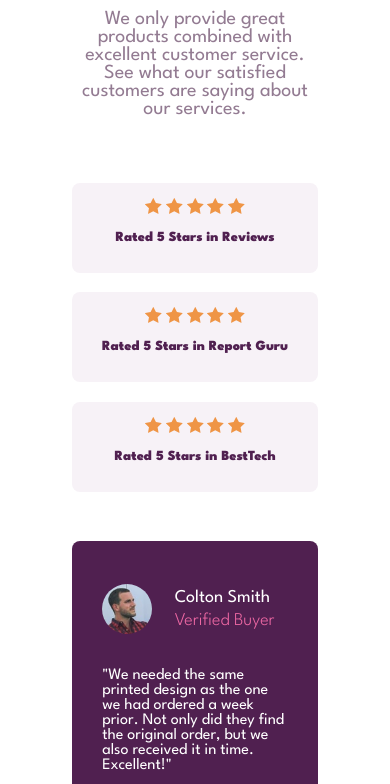
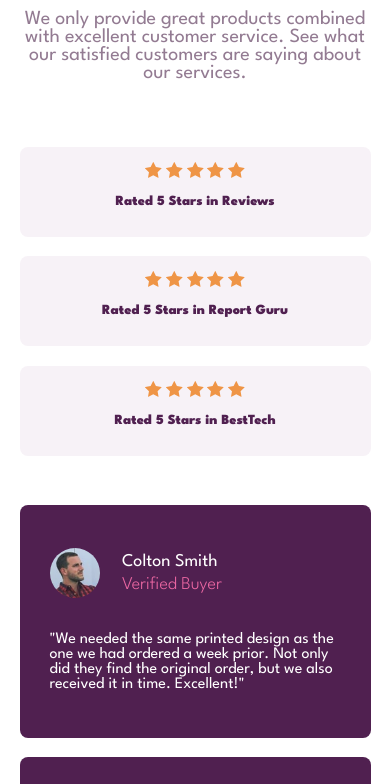
Before and after one commit to shakawillock/Social-Proof-Section, a plain HTML site: page index.html in a window 390 px wide. Shown: the part 213-997 px from the top of the page. Drawn offline with Linux system fonts and the light colour scheme.

Commit message:
Increase width on mobile devices

```diff
--- a/css/styles.css
+++ b/css/styles.css
@@ -201,6 +201,12 @@ body {
 }
 
 @media (max-width: 420px) {
+  .main-content,
+  .ratings,
+  .testimonials {
+    width: 100%;
+  }
+
   .company-rating-info {
     font-size: 0.875rem;
     width: 200px;
```
